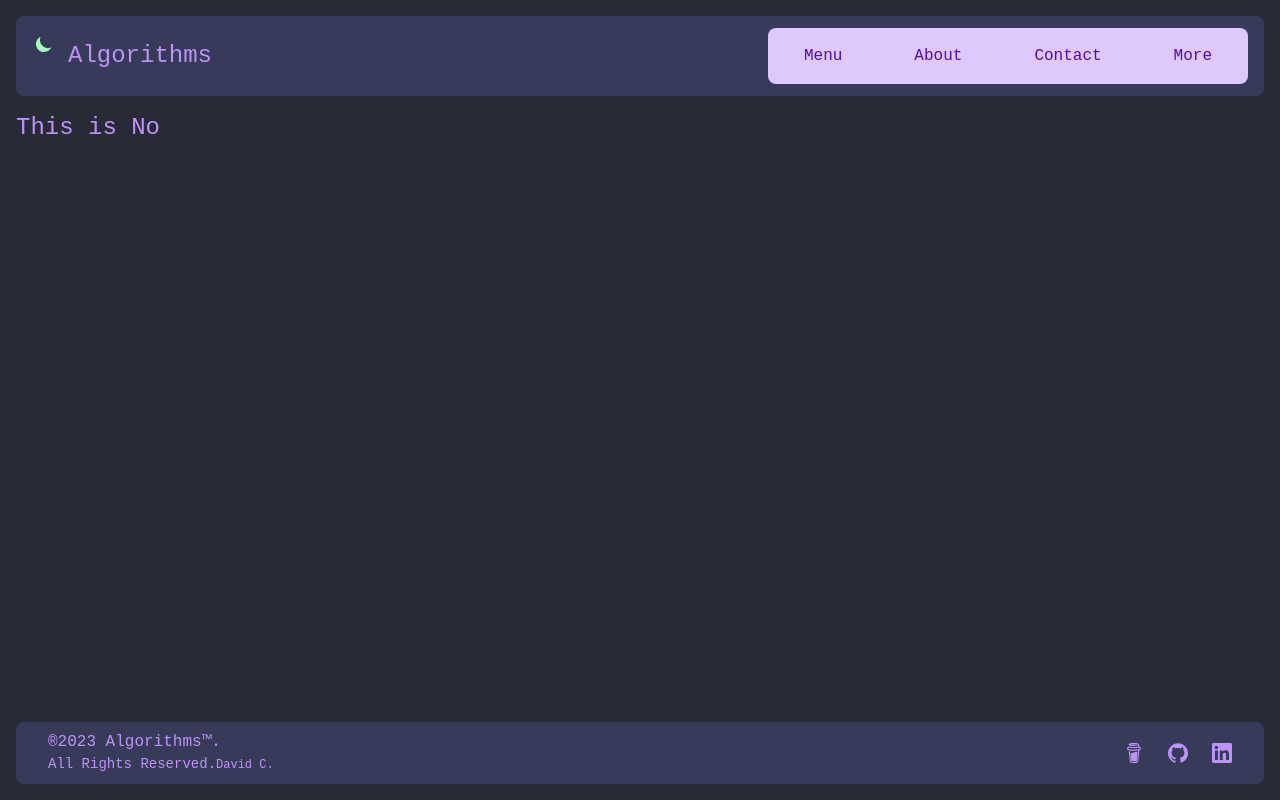
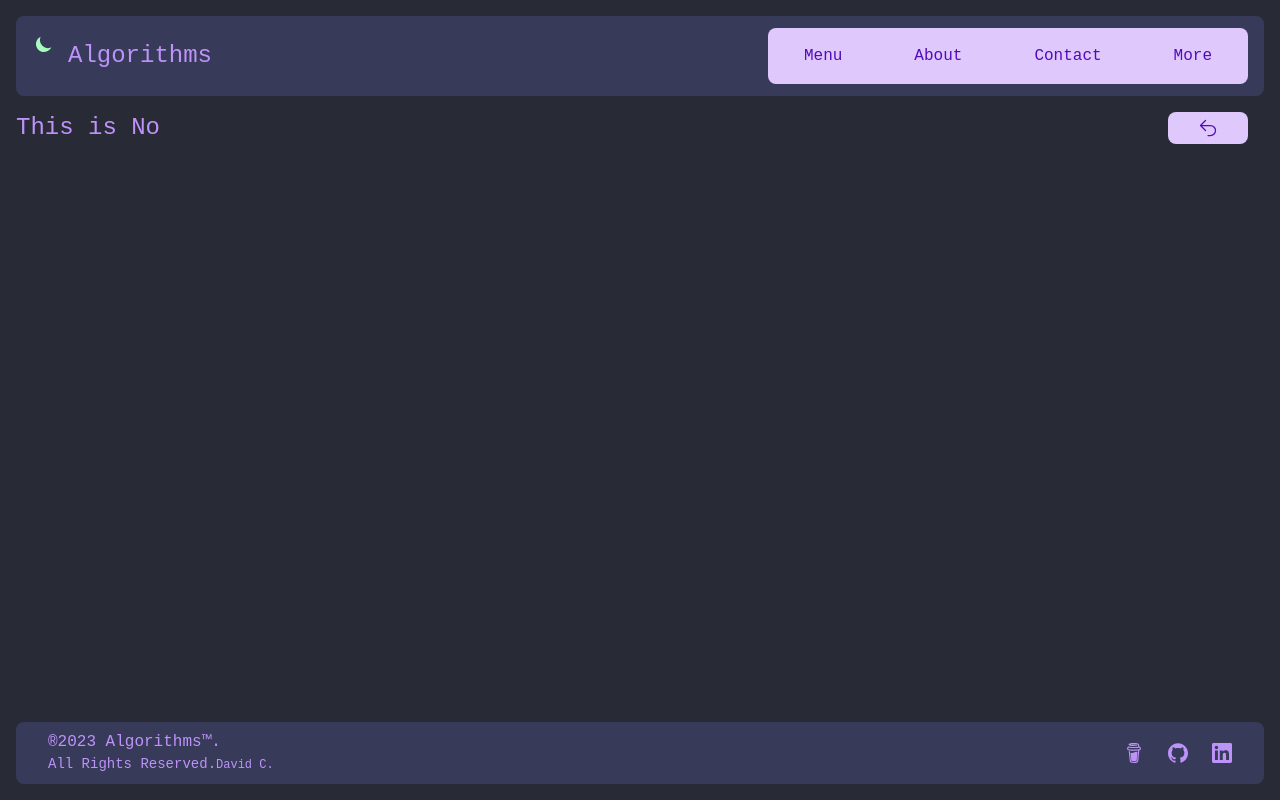
Before and after one commit to bigblackbexr/algorithms, a Vue app: page /no in a window 1280 px wide. Built offline with nearby package versions, Linux system fonts and the light colour scheme; a web font is replaced by a local one.

Commit message:
return to md to up OK

```diff
--- a/src/components/algorithm.vue
+++ b/src/components/algorithm.vue
@@ -1,6 +1,18 @@
 <template>
   <div>
     <div class="absolute inset-x-4 top-28 bottom-24 overflow-auto">
+
+      <div class="relative">
+        <div class="absolute right-4">
+          <button @click="getBack()" class="rounded-lg w-20 h-8 bg-green-light text-green-dark
+                       dark:bg-purple-light dark:text-purple-dark">
+            <div class="grid place-content-center">
+              <svg xmlns="http://www.w3.org/2000/svg" fill="none" viewBox="0 0 24 24" stroke-width="1.5" stroke="currentColor" class="w-5 h-5">
+                <path stroke-linecap="round" stroke-linejoin="round" d="M9 15L3 9m0 0l6-6M3 9h12a6 6 0 010 12h-3" />
+              </svg>
+            </div>
+          </button>
+        </div>
 
         <div v-show="folder === 'encrypt'">
           <Encrypt />
@@ -43,6 +55,8 @@
         </div>
 
       </div>
+
+    </div>
   </div>
 </template>
 
@@ -80,6 +94,9 @@
       getFolder () {
         this.folder = this.$route.name
         console.log(this.folder)
+      },
+      getBack () {
+        this.$router.go(-1)
       }
     },
     mounted () {
```
Lines whose indentation alone changed are shown as unchanged.
